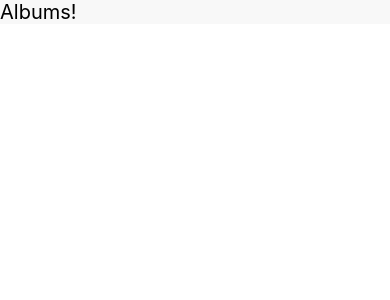
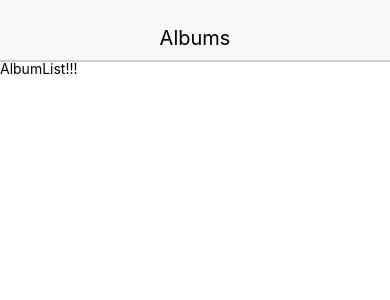
Before and after one commit to uhhhsoyan/react-native-albums, a React Native app: screen / in a window 390 px wide. Shown: the top 300 px of the page. Built offline with nearby package versions, Linux system fonts and the light colour scheme.

Commit message:
class based components

```diff
--- a/index.js
+++ b/index.js
@@ -1,11 +1,15 @@
 // Import a library to help creat a component
 import React from 'react';
-import { AppRegistry } from 'react-native';
-import Header from './src/components/header';
+import { AppRegistry, View } from 'react-native';
+import Header from './src/components/Header';
+import AlbumList from './src/components/AlbumList';
 
 // Create a component
 const App = () => (
-    <Header />
+    <View>
+        <Header headerText={'Albums'} />
+        <AlbumList />
+    </View>
 );
 
 // Render it to the device
--- /dev/null
+++ b/src/components/AlbumList.js
@@ -0,0 +1,14 @@
+import React, { Component } from 'react';
+import { Text, View } from 'react-native';
+
+class AlbumList extends Component {
+    render() {
+        return (
+            <View>
+                <Text>AlbumList!!!</Text>
+            </View>
+        );
+    }
+}
+
+export default AlbumList;
--- a/src/components/header.js
+++ b/src/components/header.js
@@ -3,19 +3,28 @@ import React from 'react';
 import { Text, View } from 'react-native';
 
 // Make component
-const Header = () => {
+const Header = (props) => {
     const { textStyle, viewStyle } = styles;
 
     return (
         <View style={viewStyle}>
-            <Text style={textStyle}>Albums!</Text>
+            <Text style={textStyle}>{props.headerText}</Text>
         </View>
     );
 };
 
 const styles = {
     viewStyle: {
-        backgroundColor: '#F8F8F8'
+        backgroundColor: '#F8F8F8',
+        justifyContent: 'center',
+        alignItems: 'center',
+        height: 60,
+        paddingTop: 15,
+        shadowColor: '#000',
+        shadowOffset: { width: 0, height: 2 },
+        shadowOpacity: 0.2,
+        elevation: 2,
+        position: 'relative'
     },
     textStyle: {
         fontSize: 20
```
Also changed, not shown: src/components/AlbumDetail.js (added).
